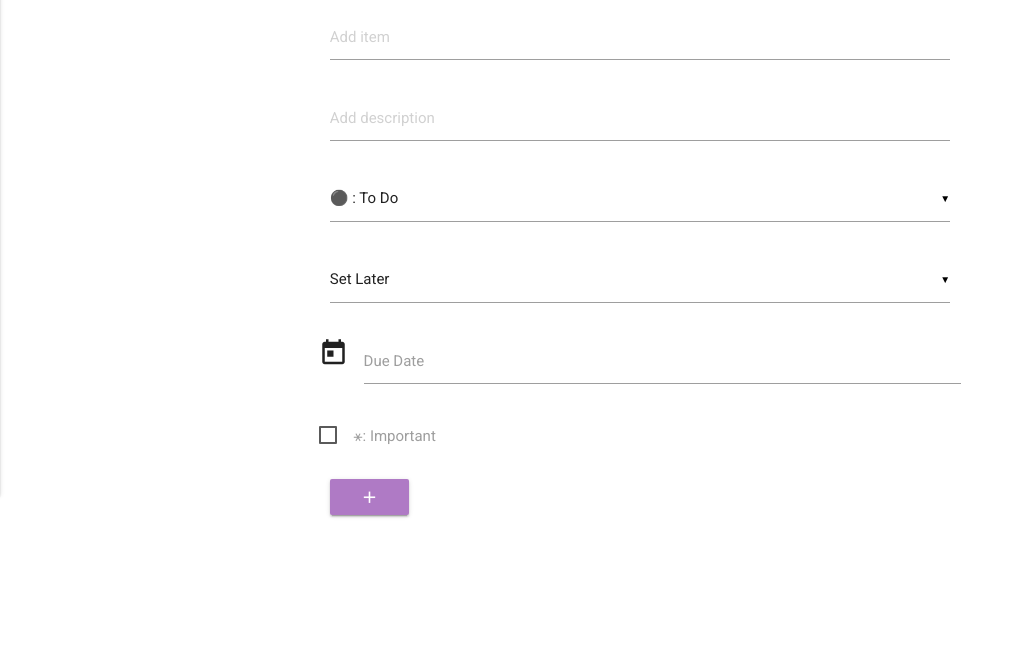
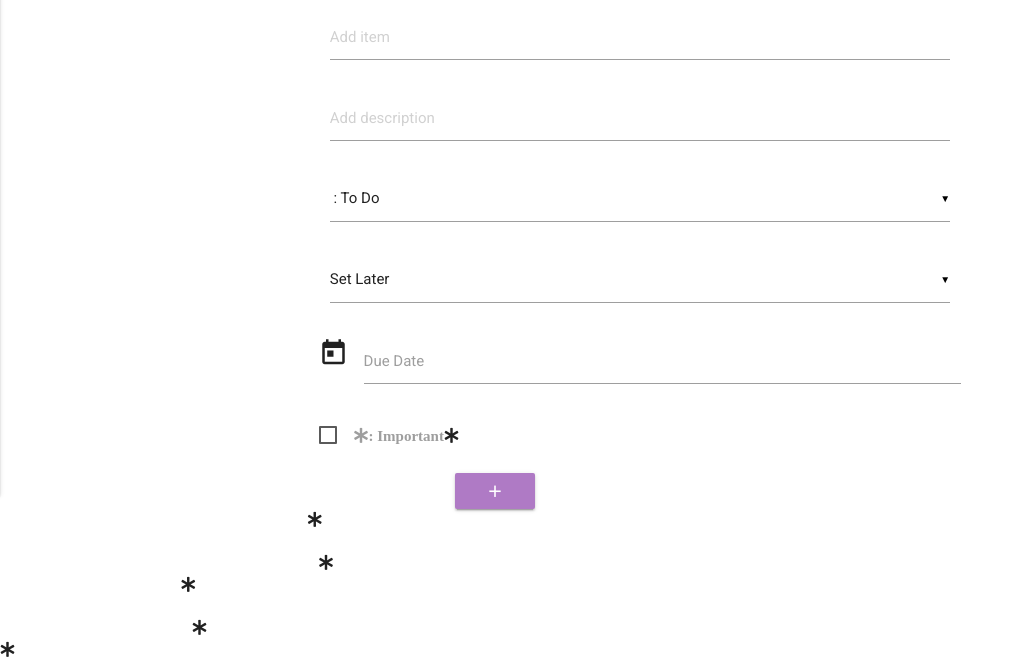
Before and after one commit to Code-Institute-Submissions/data_centric_project_stream_three_bullet_it, a Flask app: template templates/add_collection_item.html in a window 1280 px wide. Shown: the part 365-1027 px from the top of the page, without its empty margins (0-1011 px from the left). Before the commit the page ends 883 px from the top, so only its background shows below. Run offline with Flask 2, Linux system fonts and the light colour scheme; the template is opened without the code that fills it: most values are stand-ins (such as "Sample title", 1, 10 or a date in 2020); some libraries are stand-ins or nearby versions.

Commit message:
unicode amended

```diff
--- a/templates/add_collection_item.html
+++ b/templates/add_collection_item.html
@@ -23,8 +23,8 @@
                         </div>
                         <div class="input-field col s12">
                             <select name="bullet" class="selectpicker form-control">
-                                <option value="todo" type="text">&#x26AB; : To Do</option>
-                                <option value="event" type="text">&#x26AA; : Event</option>
+                                <option value="todo" type="text"><i class="fas fa-circle"></i> : To Do</option>
+                                <option value="event" type="text"><i class="far fa-circle"></i> : Event</option>
                                 <option value="note" type="text">&#xff0d; : Note</option>
                                 </select>
                         </div>
@@ -49,7 +49,7 @@
                             </div>
                         </div>
                         <input type="checkbox" name="checkbox_id" id="checkbox_id" value="important">
-                            <label for="checkbox_id">&#x26B9;: Important</label>
+                            <label for="checkbox_id"><i class="fas fa-asterisk">: Important</label>
 
                         <div class="col s12" id="add-collection-item-button">
                             <button class="btn waves-effect waves-light" type="submit" /><i class="material-icons">add</i></button>
--- a/templates/base.html
+++ b/templates/base.html
@@ -7,6 +7,7 @@
     <meta http-equiv="X-UA-Compatible" content="ie=edge">
     <link href="https://fonts.googleapis.com/icon?family=Material+Icons" rel="stylesheet">
     <link rel="stylesheet" href="https://cdnjs.cloudflare.com/ajax/libs/materialize/0.100.2/css/materialize.min.css">
+    <link rel="stylesheet" href="https://use.fontawesome.com/releases/v5.2.0/css/all.css" integrity="sha384-hWVjflwFxL6sNzntih27bfxkr27PmbbK/iSvJ+a4+0owXq79v+lsFkW54bOGbiDQ" crossorigin="anonymous">
     <link rel="stylesheet" type="text/css" href="{{ url_for('static',filename='css/style.css') }}">
     <title>Bullet It</title>
 </head>
--- a/templates/collections.html
+++ b/templates/collections.html
@@ -32,7 +32,7 @@
         <div class="collection">
             {% if user_collections %} {% for collection in user_collections %}
 
-            <a href="/{{username}}/{{collection.name}}/{{collection._id}}" class="collection-item"><i class="fas fa-plus-circle"></i>{{collection.name}}
+            <a href="/{{username}}/{{collection.name}}/{{collection._id}}" class="collection-item">{{collection.name}}
         <form class="secondary-content" action="/{{username}}/edit_collection/{{collection._id}}">
             <button class="btn waves-effect waves-light" type="submit" /><i class="material-icons">edit</i></button>
         </form>
--- a/templates/edit_collection_item.html
+++ b/templates/edit_collection_item.html
@@ -20,8 +20,8 @@
                         <input type="text" name="collection_item_description"  value="{{i.description}}" />
                         <select name="item_bullet" class="selectpicker form-control" >
                                 <option value="todo" type="text" {% if i.item_bullet == "todo" %}selected="selected"{% endif %}
->&#x26AB; : To Do</option>
-                                <option value="event" type="text" {% if i.item_bullet == "event" %}selected="selected"{% endif %}>&#x26AA; : Event</option>
+><i class="fas fa-circle"></i> : To Do</option>
+                                <option value="event" type="text" {% if i.item_bullet == "event" %}selected="selected"{% endif %}><i class="far fa-circle"></i> : Event</option>
                                 <option value="note" type="text" {% if i.item_bullet == "note" %}selected="selected"{% endif %}>&#xff0d; : Note</option>
                                 </select>
 
@@ -48,7 +48,7 @@
                          {% else %}
                          <input type="checkbox" name="checkbox_id" id="checkbox_id" >
                          {% endif %}
-                            <label for="checkbox_id">&#x26B9;: Important</label>
+                            <label for="checkbox_id"><i class="fas fa-asterisk">: Important</label>
                         </div>
                      <input class="btn waves-effect waves-light" type="submit" value="Update" />
                     </form>
--- a/templates/future_log.html
+++ b/templates/future_log.html
@@ -83,10 +83,10 @@
                             {% for collection_items in collections.collection_items %} {% if collection_items.future_log == 'July' %}
                             <li>
                             {% if collection_items.status == "done" %} <strike> &#x58; {% endif %}
-                            {% if collection_items.importance == "important" %}<span class="status"> &#x26B9; </span> {% endif %}
-                            {% if collection_items.item_bullet == "todo" %}&#x26AB;{% endif %}
+                            {% if collection_items.importance == "important" %}<span class="status"> <i class="fas fa-asterisk"> </span> {% endif %}
+                            {% if collection_items.item_bullet == "todo" %}<i class="fas fa-circle"></i>{% endif %}
                             {% if collection_items.item_bullet == "note" %}&#xff0d;{% endif %}
-                            {% if collection_items.item_bullet == "event" %}&#x26AA;{% endif %}
+                            {% if collection_items.item_bullet == "event" %}<i class="far fa-circle"></i>{% endif %}
 
                              <a href="/{{username}}/edit_collection_item/{{collections.name}}/{{collections._id}}/{{collection_items.item_id}}" title="Edit Item" class="collection-item"><i class="fas fa-plus-circle"></i> {{collection_items.collection_item_name}} </a>
                             {% if collection_items.due_date %}  {% endif %}
```
Lines whose indentation alone changed are shown as unchanged.
